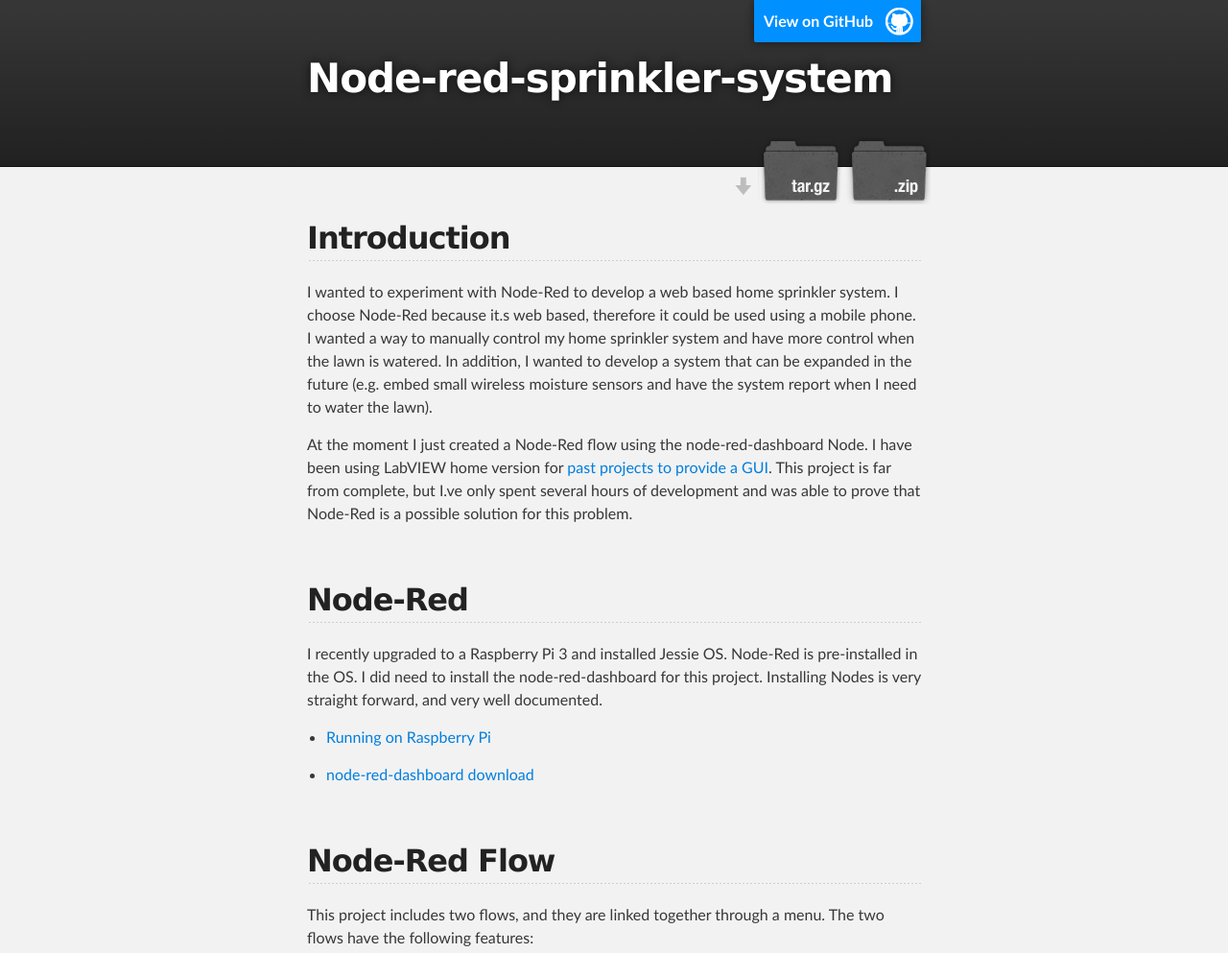
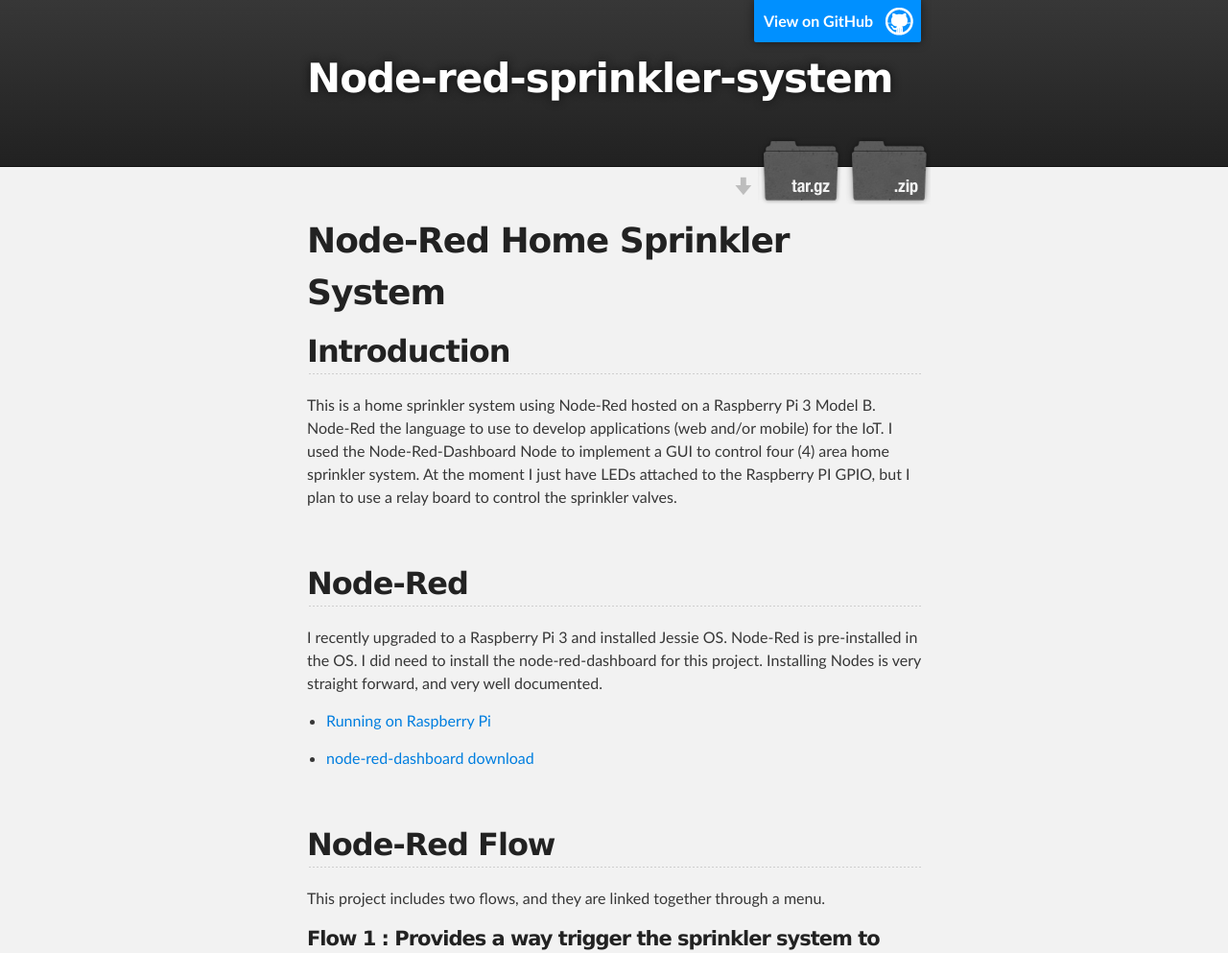
Before and after one commit to odelayIO/Node-Red-Sprinkler-System, a plain HTML site: page index.html in a window 1280 px wide. Shown: the top 993 px of the page at 96% size. Drawn offline with Linux system fonts and the light colour scheme.

```diff
--- a/index.html
+++ b/index.html
@@ -31,12 +31,13 @@
     <!-- MAIN CONTENT -->
     <div id="main_content_wrap" class="outer">
       <section id="main_content" class="inner">
-        <h2>
+        <h1>
+<a id="node-red-home-sprinkler-system" class="anchor" href="#node-red-home-sprinkler-system" aria-hidden="true"><span aria-hidden="true" class="octicon octicon-link"></span></a>Node-Red Home Sprinkler System</h1>
+
+<h2>
 <a id="introduction" class="anchor" href="#introduction" aria-hidden="true"><span aria-hidden="true" class="octicon octicon-link"></span></a>Introduction</h2>
 
-<p>I wanted to experiment with Node-Red to develop a web based home sprinkler system.  I choose Node-Red because it.s web based, therefore it could be used using a mobile phone.  I wanted a way to manually control my home sprinkler system and have more control when the lawn is watered.  In addition, I wanted to develop a system that can be expanded in the future (e.g. embed small wireless moisture sensors and have the system report when I need to water the lawn).  </p>
-
-<p>At the moment I just created a Node-Red flow using the node-red-dashboard Node.  I have been using LabVIEW home version for <a href="http://odelayio.github.io/panStamp-IoT-Evaluation/">past projects to provide a GUI</a>.  This project is far from complete, but I.ve only spent several hours of development and was able to prove that Node-Red is a possible solution for this problem.</p>
+<p>This is a home sprinkler system using Node-Red hosted on a Raspberry Pi 3 Model B.  Node-Red the language to use to develop applications (web and/or mobile) for the IoT.  I used the Node-Red-Dashboard Node to implement a GUI to control four (4) area home sprinkler system.  At the moment I just have LEDs attached to the Raspberry PI GPIO, but I plan to use a relay board to control the sprinkler valves. </p>
 
 <p><br></p>
 
@@ -55,7 +56,7 @@
 <h2>
 <a id="node-red-flow" class="anchor" href="#node-red-flow" aria-hidden="true"><span aria-hidden="true" class="octicon octicon-link"></span></a>Node-Red Flow</h2>
 
-<p>This project includes two flows, and they are linked together through a menu.  The two flows have the following features:</p>
+<p>This project includes two flows, and they are linked together through a menu.</p>
 
 <h4>
 <a id="flow-1--provides-a-way-trigger-the-sprinkler-system-to-turn-on-for-a-configurable-set-of-time" class="anchor" href="#flow-1--provides-a-way-trigger-the-sprinkler-system-to-turn-on-for-a-configurable-set-of-time" aria-hidden="true"><span aria-hidden="true" class="octicon octicon-link"></span></a>Flow 1 : Provides a way trigger the sprinkler system to turn on for a configurable set of time.</h4>
@@ -65,7 +66,7 @@
 <h4>
 <a id="flow-2--provides-a-way-to-manually-control-the-sprinkler-system-by-using-a-standard-onoff-switch" class="anchor" href="#flow-2--provides-a-way-to-manually-control-the-sprinkler-system-by-using-a-standard-onoff-switch" aria-hidden="true"><span aria-hidden="true" class="octicon octicon-link"></span></a>Flow 2 : Provides a way to manually control the sprinkler system by using a standard ON/OFF switch.</h4>
 
-<p><img src="http://odelay.io/projects/Sprinkler/flow1.jpg" alt="flow2.jpg"></p>
+<p><img src="http://odelay.io/projects/Sprinkler/flow2.jpg" alt="flow2.jpg"></p>
 
 <p><br></p>
 
```
Also changed, not shown: params.json (+1 -1 lines).
